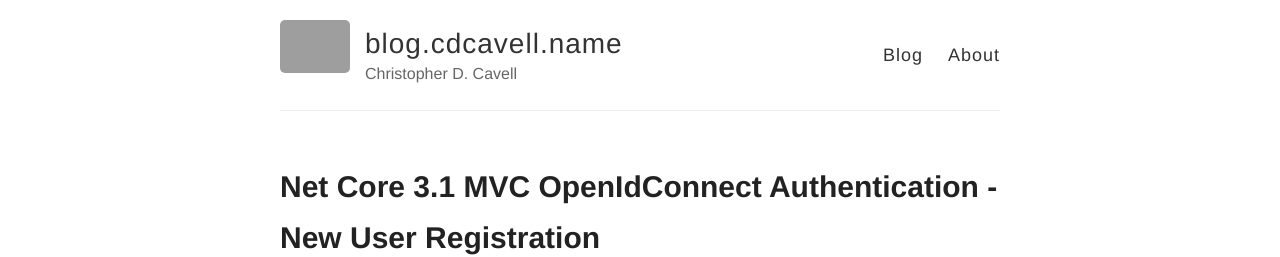
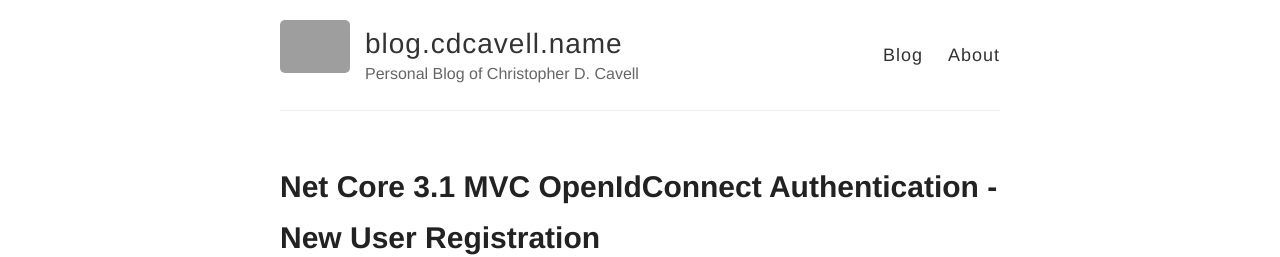
Before and after one commit to cdcavell/cdcavell.github.io, a Jekyll site: the page built from index.html, in a window 1280 px wide. Shown: the top 257 px of the page. Built offline with Jekyll 4.4.1, drawn with Linux system fonts in a browser that asks for light colours; grey boxes are pictures that could not be loaded.

Commit message:
Update _config.yml

```diff
--- a/_config.yml
+++ b/_config.yml
@@ -6,7 +6,7 @@
 name: blog.cdcavell.name
 
 # Short bio or description (displayed in the header)
-description: Christopher D. Cavell
+description: Personal Blog of Christopher D. Cavell
 
 # URL of your avatar or profile pic (you could use your GitHub profile pic)
 avatar: https://cdcavell.name/img/thumbnail.png
```
